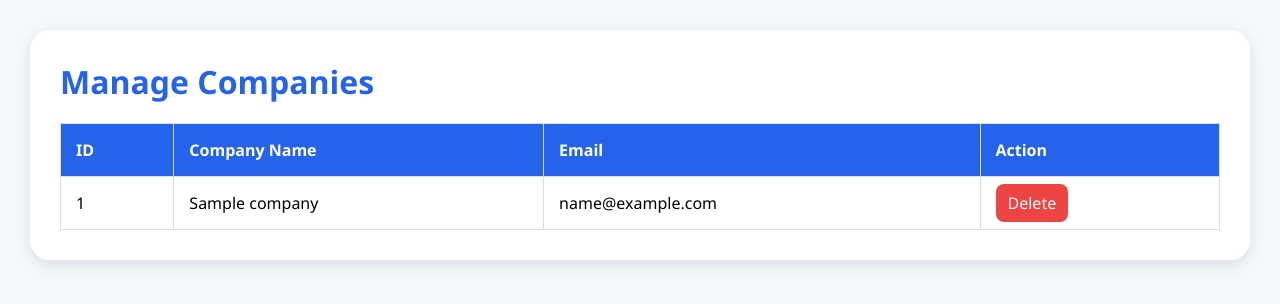
After one commit to gagansa25/TalentBridge, a Flask app: page /manage_companies in a window 1280 px wide. The commit adds this page. Shown: the top 304 px of the page. Run offline with Flask 3, Linux system fonts and the light colour scheme; tables that the repository leaves empty or names only in its code hold one stand-in row (values such as "Sample post"); some libraries are stand-ins or nearby versions.

Commit message:
Add management features for companies and students, including deletion and status updates

```diff
--- a/app.py
+++ b/app.py
@@ -1,4 +1,4 @@
-from flask import Flask, render_template, request, redirect
+
 from flask import Flask, render_template, request, redirect, send_from_directory
 from flask_mysqldb import MySQL
 import os
@@ -436,8 +436,10 @@ def company_login():
         if company:
 
             # Total Jobs
-            cur.execute("SELECT COUNT(*) FROM jobs")
-            total_jobs = cur.fetchone()[0]
+            cur.execute(
+    "SELECT COUNT(*) FROM jobs WHERE company_name=%s",
+    (company[1],)
+)
 
             # Total Applications
             cur.execute("SELECT COUNT(*) FROM applications")
@@ -448,7 +450,6 @@ def company_login():
             return render_template(
                 'company_dashboard.html',
                 company=company,
-                total_jobs=total_jobs,
                 total_applications=total_applications
             )
 
@@ -458,5 +459,88 @@ def company_login():
 
     return render_template('company_login.html')
 
+@app.route('/manage_companies')
+def manage_companies():
+
+    cur = mysql.connection.cursor()
+
+    cur.execute("SELECT * FROM companies")
+
+    companies = cur.fetchall()
+
+    cur.close()
+
+    return render_template(
+        'manage_companies.html',
+        companies=companies
+    )
+
+@app.route('/delete_company/<int:id>')
+def delete_company(id):
+
+    cur = mysql.connection.cursor()
+
+    cur.execute(
+        "DELETE FROM companies WHERE id=%s",
+        (id,)
+    )
+
+    mysql.connection.commit()
+
+    cur.close()
+
+    return redirect('/manage_companies')
+
+@app.route('/delete_student/<int:id>')
+def delete_student(id):
+
+    cur = mysql.connection.cursor()
+
+    cur.execute(
+        "DELETE FROM students WHERE id=%s",
+        (id,)
+    )
+
+    mysql.connection.commit()
+
+    cur.close()
+
+    return redirect('/manage_students')
+@app.route('/update_status/<int:id>/<status>')
+def update_status(id, status):
+
+    cur = mysql.connection.cursor()
+
+    cur.execute(
+        "UPDATE students SET placement_status=%s WHERE id=%s",
+        (status, id)
+    )
+
+    mysql.connection.commit()
+
+    cur.close()
+
+    return redirect('/manage_students')
+
+@app.route('/company_applicants')
+def company_applicants():
+
+    cur = mysql.connection.cursor()
+
+    cur.execute("""
+        SELECT *
+        FROM applications
+        ORDER BY applied_at DESC
+    """)
+
+    applications = cur.fetchall()
+
+    cur.close()
+
+    return render_template(
+        'company_applicants.html',
+        applications=applications
+    )
+
 if __name__ == '__main__':
     app.run(debug=True)
--- /dev/null
+++ b/static/css/manage_companies.css
@@ -0,0 +1,51 @@
+*{
+    margin:0;
+    padding:0;
+    box-sizing:border-box;
+    font-family:'Segoe UI',sans-serif;
+}
+
+body{
+    background:#f4f7fc;
+    padding:30px;
+}
+
+.container{
+    background:white;
+    padding:30px;
+    border-radius:20px;
+    box-shadow:0 5px 15px rgba(0,0,0,.1);
+}
+
+h1{
+    color:#2563eb;
+    margin-bottom:20px;
+}
+
+table{
+    width:100%;
+    border-collapse:collapse;
+}
+
+th{
+    background:#2563eb;
+    color:white;
+}
+
+th,td{
+    padding:15px;
+    border:1px solid #ddd;
+    text-align:left;
+}
+
+tr:hover{
+    background:#f8fafc;
+}
+
+.delete-btn{
+    background:#ef4444;
+    color:white;
+    padding:8px 12px;
+    border-radius:8px;
+    text-decoration:none;
+}
--- /dev/null
+++ b/templates/manage_companies.html
@@ -0,0 +1,49 @@
+<!DOCTYPE html>
+<html>
+<head>
+    <title>Manage Companies</title>
+
+    <link rel="stylesheet"
+    href="{{ url_for('static',
+    filename='css/manage_companies.css') }}">
+</head>
+<body>
+
+<div class="container">
+
+    <h1>Manage Companies</h1>
+
+    <table>
+
+        <tr>
+            <th>ID</th>
+            <th>Company Name</th>
+            <th>Email</th>
+            <th>Action</th>
+        </tr>
+
+        {% for company in companies %}
+
+        <tr>
+
+            <td>{{ company[0] }}</td>
+            <td>{{ company[1] }}</td>
+            <td>{{ company[2] }}</td>
+
+            <td>
+                <a href="/delete_company/{{ company[0] }}"
+                   class="delete-btn">
+                    Delete
+                </a>
+            </td>
+
+        </tr>
+
+        {% endfor %}
+
+    </table>
+
+</div>
+
+</body>
+</html>
```
Also changed, not shown: templates/admin_dashboard.html (+24 -0 lines), templates/company_applicants.html (added, +71 -0 lines), templates/company_dashboard.html (+20 -3 lines), templates/manage_students.html (+74 -2 lines).
